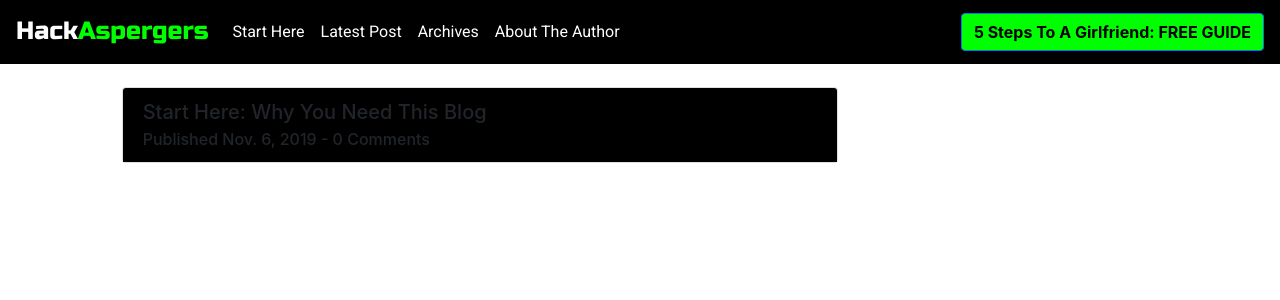
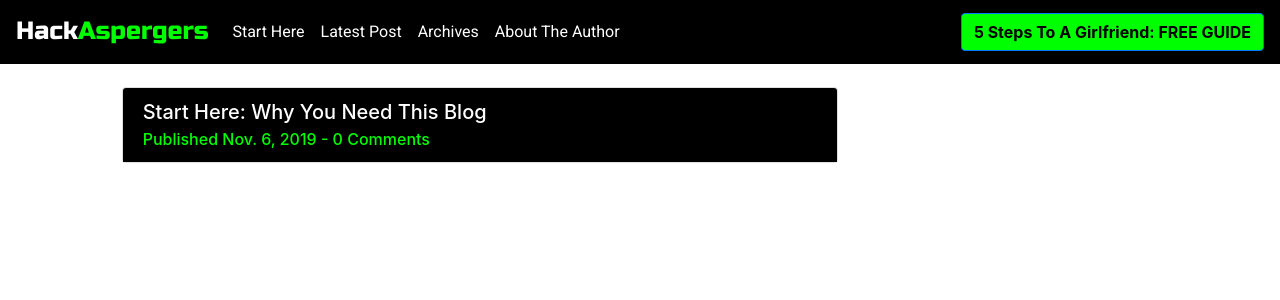
Before and after one commit to Rapdash/next-blog, a Next.js app: page / in a window 1280 px wide. Shown: the top 300 px of the page. Built offline with nearby package versions, Linux system fonts and the light colour scheme.

Commit message:
added some css utils to global css

```diff
--- a/pages/index.js
+++ b/pages/index.js
@@ -1,19 +1,24 @@
 import { Layout } from "../components";
 import { Row, Col, Card } from "react-bootstrap";
+import Link from "next/link"
 
 const IndexPage = () => (
   <Layout>
     {/* Margin is for the navbar */}
     <Row>
-      <Col xs={{ span: 12 }} sm={{ span: 10, offset: 1 }} lg={{ span: 7, offset: 1 }} className="mt-4" >
-        <Card>
-          <Card.Header style={{ backgroundColor: 'black' }}>
-            <Card.Title>
-              Start Here: Why You Need This Blog
-            </Card.Title>
-            <Card.Subtitle>Published Nov. 6, 2019 - 0 Comments</Card.Subtitle>
-          </Card.Header>
-        </Card>
+      <Col xs={{ span: 12 }} sm={{ span: 10, offset: 1 }} lg={{ span: 7, offset: 1 }} className="mt-4">
+        <Link href={"/articles/1"} passHref>
+        <a>
+          <Card>
+            <Card.Header className="bg-black">
+              <Card.Title className="text-white">
+                Start Here: Why You Need This Blog
+              </Card.Title>
+              <Card.Subtitle className="text-green">Published Nov. 6, 2019 - 0 Comments</Card.Subtitle>
+            </Card.Header>
+          </Card>
+        </a>
+        </Link>
       </Col>
     </Row>
   </Layout>
--- a/styles/global.css
+++ b/styles/global.css
@@ -1,3 +1,14 @@
 .bg-black {
   background-color: black !important;
 }
+.bg-green {
+  background-color: rgb(0, 255, 0) !important
+}
+
+.text-green {
+  color: rgb(0, 255, 0) !important;
+}
+
+.text-black {
+  color: black !important;
+}
```
